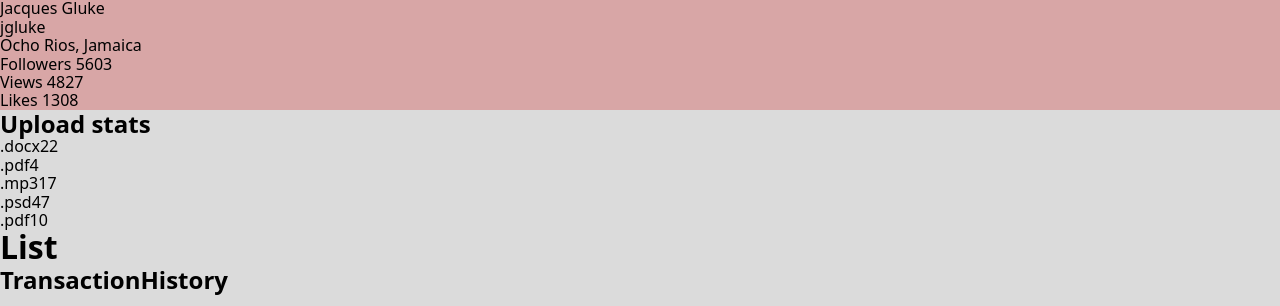
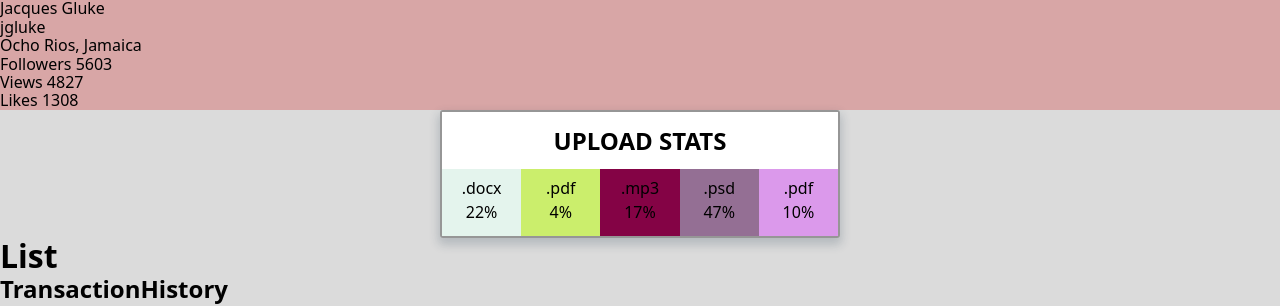
Before and after one commit to BogdanovaMarina/goit-react-hw-01-components, a React (Create React App) app: page / in a window 1280 px wide. Shown: the part 229-535 px from the top of the page. Built offline with nearby package versions, Linux system fonts and the light colour scheme.

Commit message:
fix: fix Statistics

```diff
--- a/src/components/Statistics/Statistics.js
+++ b/src/components/Statistics/Statistics.js
@@ -1,6 +1,10 @@
-import React from "react"
-import s from "./Statistics.module.css"
-import PropTypes from "prop-types"
+import React from 'react';
+import s from './Statistics.module.css';
+import PropTypes from 'prop-types';
+
+function getRandomColor() {
+  return '#' + Math.floor(Math.random() * 16777215).toString(16);
+}
 
 const Statistics = ({ title, stats }) => {
   return (
@@ -9,13 +13,19 @@ const Statistics = ({ title, stats }) => {
         {title && <h2 className={s.title}>Upload stats</h2>}
         <ul className={s.statList}>
           {stats.map(el => {
-						const { id, label, percentage } = el
+            const { id, label, percentage } = el;
             return (
-							<li className={s.item} key={id}>
+              <li
+                className={s.item}
+                key={id}
+                style={{
+                  backgroundColor: getRandomColor(),
+                }}
+              >
                 <span className={s.label}>{label}</span>
-								<span className={s.percentage}>{percentage}</span>
+                <span className={s.percentage}>{percentage}%</span>
               </li>
-						)
+            );
           })}
           {/* <li className="item">
 						<span className="label">.mp3</span>
@@ -32,14 +42,14 @@ const Statistics = ({ title, stats }) => {
         </ul>
       </section>
     </>
-	)
-}
+  );
+};
 
-export default Statistics
+export default Statistics;
 
 Statistics.dafaultProps = {
-	title: "string",
-}
+  title: 'string',
+};
 Statistics.propTypes = {
   title: PropTypes.string,
   stats: PropTypes.arrayOf(
@@ -49,4 +59,4 @@ Statistics.propTypes = {
       percentage: PropTypes.number.isRequired,
     }),
   ),
-}
+};
--- a/src/components/Statistics/Statistics.module.css
+++ b/src/components/Statistics/Statistics.module.css
@@ -0,0 +1,27 @@
+.statistics {
+  margin: 0 auto;
+  width: 400px;
+  border: 2px solid hsl(0, 0%, 59%);
+  border-radius: 3px;
+  box-shadow: 0px 5px 10px 2px rgba(34, 60, 80, 0.2);
+}
+.title {
+  text-transform: uppercase;
+  padding: 15px;
+  background-color: white;
+  text-align: center;
+}
+.statList {
+  display: flex;
+}
+.item {
+  padding: 10px;
+  text-align: center;
+  width: 100%;
+}
+/* .label {
+} */
+.percentage {
+  padding: 5px;
+  display: block;
+}
```
Lines whose indentation alone changed are shown as unchanged.
